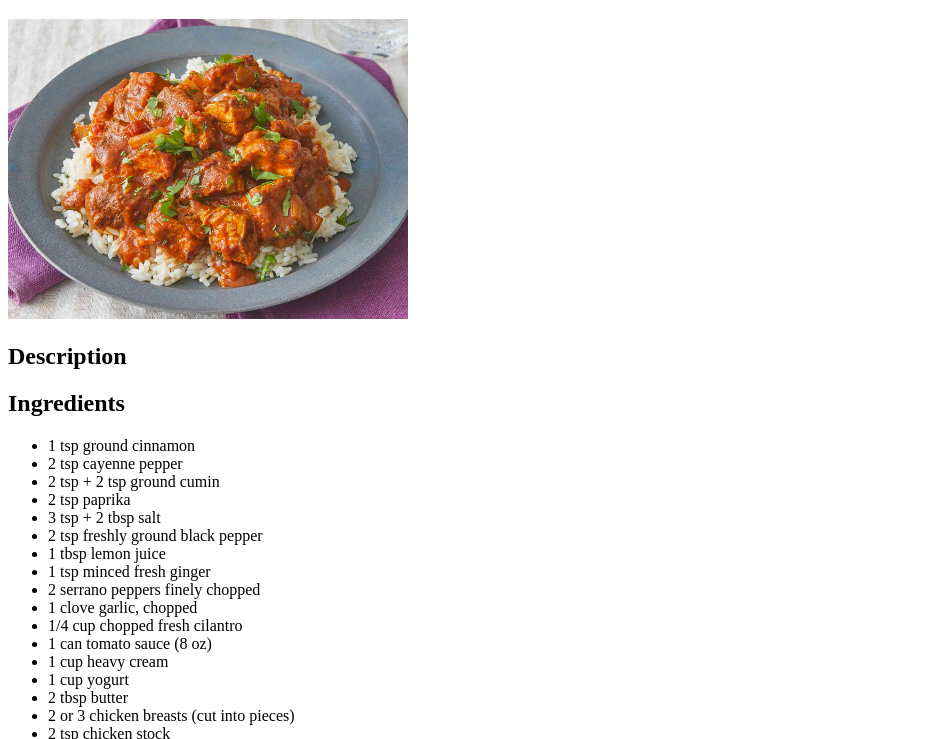
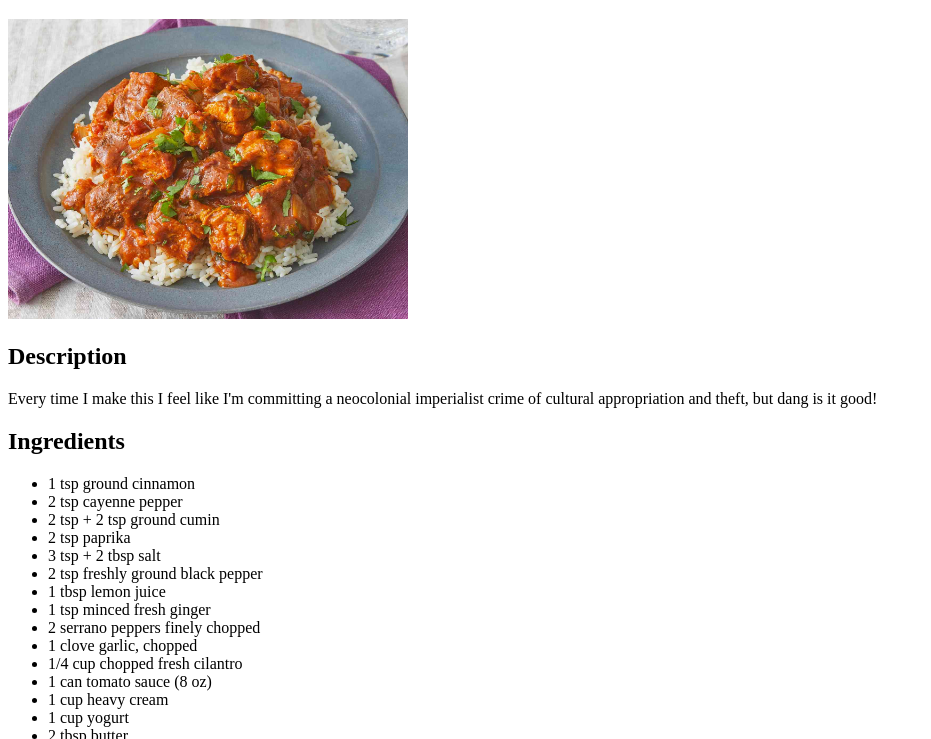
Before and after one commit to cavemccoy/odin-recipes, a plain HTML site: page recipes/chickentikka.html in a window 1280 px wide. Shown: the part 61-800 px from the top of the page, without its empty margins (0-931 px from the left). Drawn offline with Linux system fonts and the light colour scheme.

Commit message:
Added missing description for Chicken Tikka Masala
This recipe page was missing its description

```diff
--- a/recipes/chickentikka.html
+++ b/recipes/chickentikka.html
@@ -9,6 +9,7 @@
     <h1>Chicken Tikka Masala</h1>
     <img src="./chickentikka.jpg" height="300">
     <h2>Description</h2>
+    <p>Every time I make this I feel like I'm committing a neocolonial imperialist crime of cultural appropriation and theft, but dang is it good!</p>
     <h2>Ingredients</h2>
     <ul>
         <li>1 tsp ground cinnamon</li>
```
